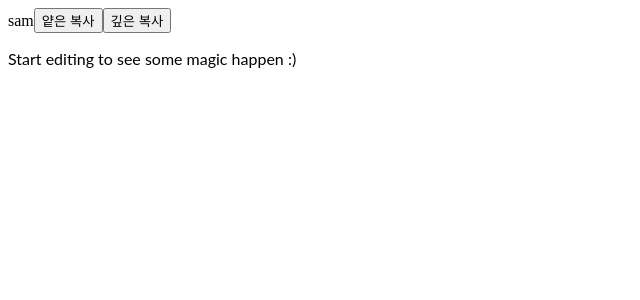
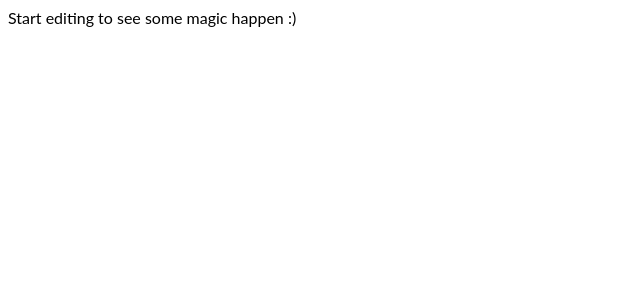
Before and after one commit to al-bur/growup-diary-stackblitz, a React (Create React App) app: page / in a window 1280 px wide. Shown: the top 300 px of the page, without its empty margins (0-640 px from the left). Built offline with nearby package versions, Linux system fonts and the light colour scheme.

Commit message:
2 files modified

```diff
--- a/App.tsx
+++ b/App.tsx
@@ -2,31 +2,8 @@ import * as React from 'react';
 import './style.css';
 
 export default function App() {
-  const [temp, setTemp] = React.useState({ name: 'sam' });
-
   return (
     <div>
-      {temp.name}
-      <button
-        onClick={() => {
-          const shallowCopy = temp;
-          shallowCopy.name = 'albur';
-          console.log(shallowCopy);
-          setTemp(shallowCopy);
-        }}
-      >
-        얕은 복사
-      </button>
-      <button
-        onClick={() => {
-          const deepCopy = { ...temp };
-          deepCopy.name = 'albur';
-          console.log(deepCopy);
-          setTemp(deepCopy);
-        }}
-      >
-        깊은 복사
-      </button>
       <p>Start editing to see some magic happen :)</p>
     </div>
   );
```
Also changed, not shown: 1 other file (tests, documents, lock files or other folders).
